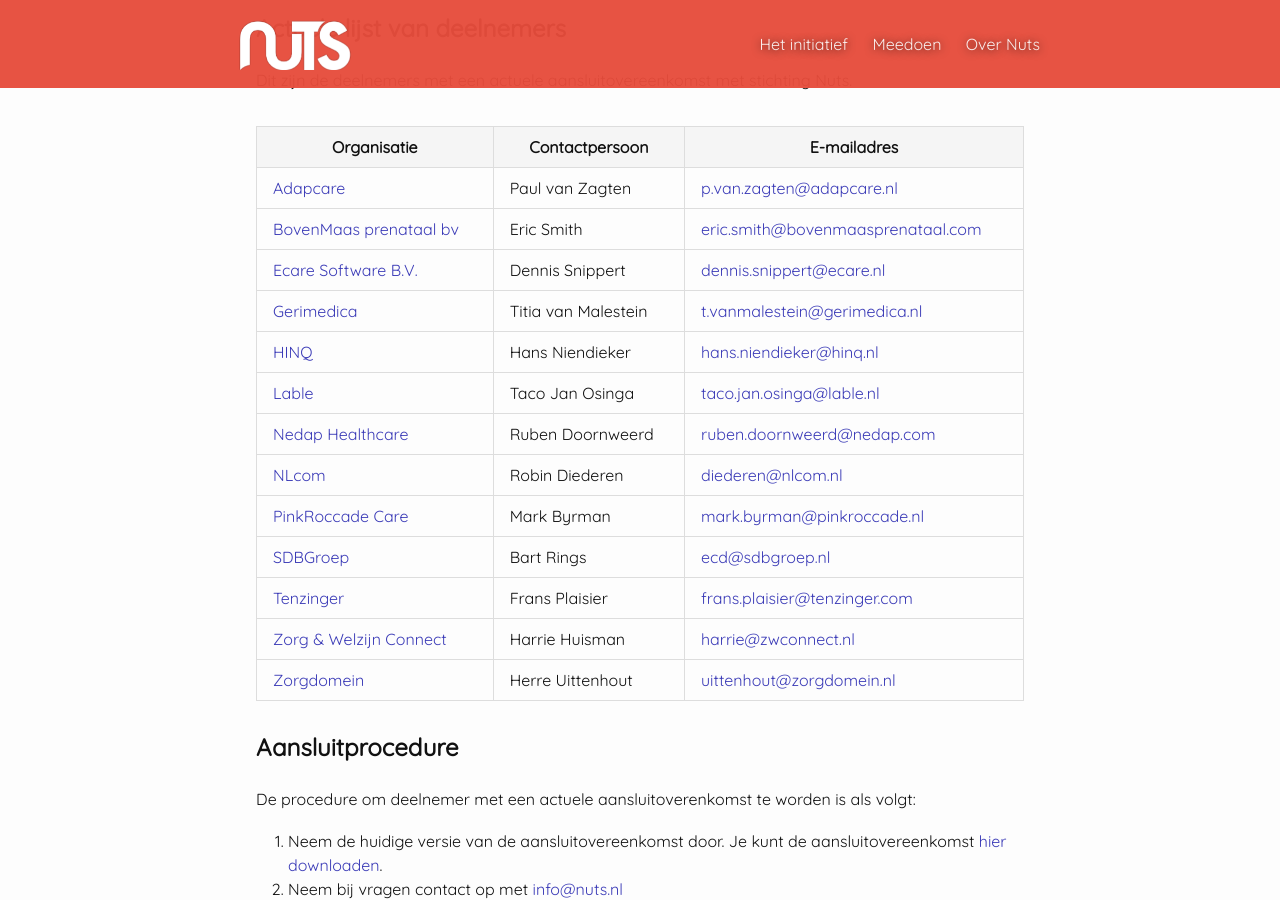
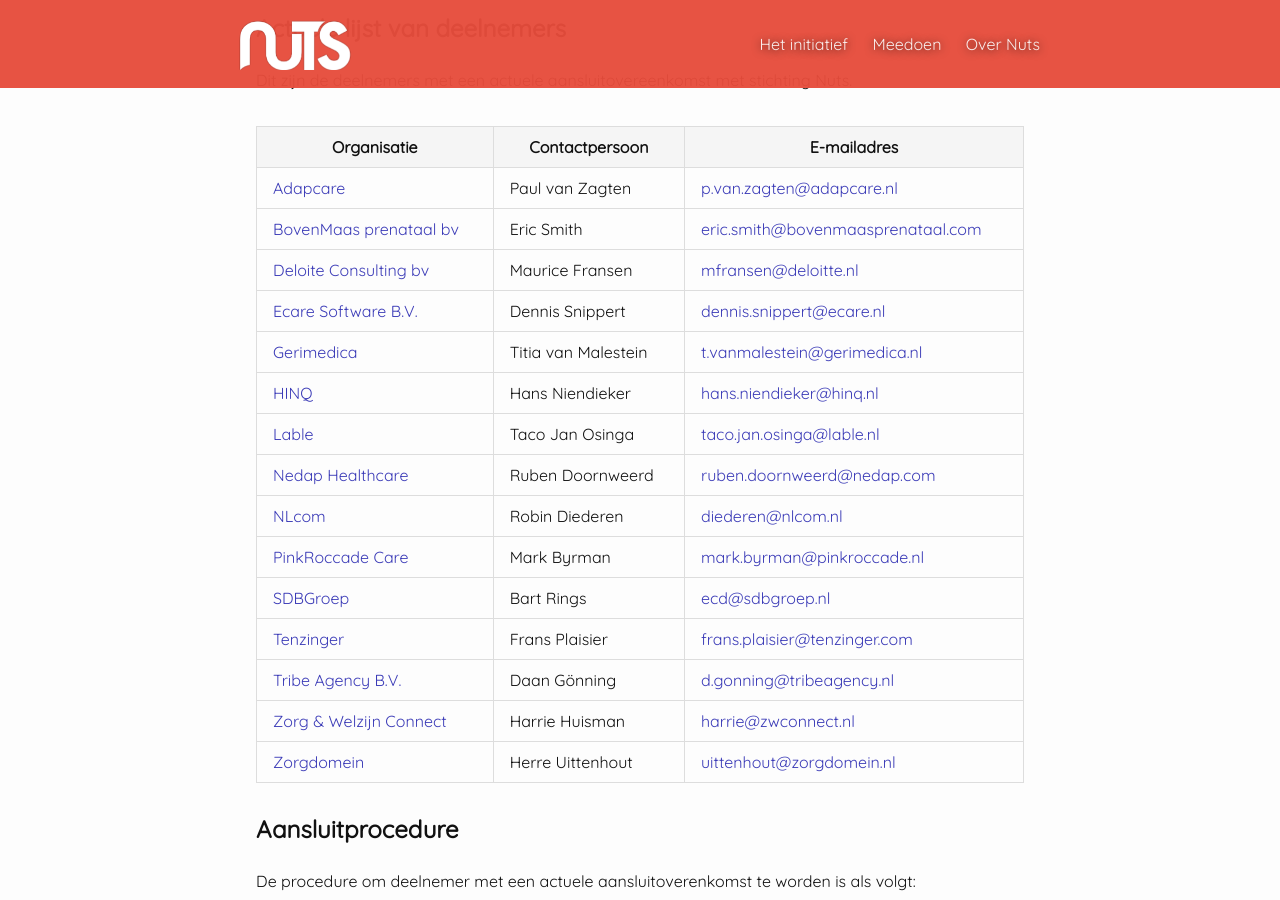
Before and after one commit to nuts-foundation/nuts-webpresence, a Jekyll site: the page built from aangesloten.md, in a window 1280 px wide and 900 px high, scrolled down 704 px. Built offline with Jekyll 4.4.1, drawn with Linux system fonts in a browser that asks for light colours; some of the changed text lies outside the part shown.

Commit message:
Update aangesloten.md
Deloitte en Tribe agency als deelnemers toegevoegd en update over kamer van koophandel naam en nummer in procedure.

```diff
--- a/aangesloten.md
+++ b/aangesloten.md
@@ -20,6 +20,7 @@
 |------------------------------------------------------------|---------------------|------------------------------------------------------------------------------------------|
 | [Adapcare](https://www.adapcare.nl)                        | Paul van Zagten     | <a href="mailto:p.van.zagten@adapcare.nl">p.van.zagten@adapcare.nl</a>                   |
 | [BovenMaas prenataal bv](https://bovenmaasprenataal.com/)  | Eric Smith          | <a href="mailto:eric.smith@bovenmaasprenataal.com">eric.smith@bovenmaasprenataal.com</a> |
+| [Deloite Consulting bv](https://www2.deloitte.com/nl/nl/services/consulting-deloitte.html)  | Maurice Fransen          | <a href="mailto:mfransen@deloitte.nl">mfransen@deloitte.nl</a> |
 | [Ecare Software B.V.](https://ecare.nl)                    | Dennis Snippert     | <a href="mailto:dennis.snippert@ecare.nl">dennis.snippert@ecare.nl</a>                   |
 | [Gerimedica](https://www.gerimedica.nl)                    | Titia van Malestein | <a href="mailto:t.vanmalestein@gerimedica.nl">t.vanmalestein@gerimedica.nl</a>           |
 | [HINQ](https://hinq.nl/)                                   | Hans Niendieker     | <a href="mailto:hans.niendieker@hinq.nl">hans.niendieker@hinq.nl</a>                     |
@@ -29,6 +30,7 @@
 | [PinkRoccade Care](https://www.pinkroccade-healthcare.nl/) | Mark Byrman         | <a href="mailto:mark.byrman@pinkroccade.nl">mark.byrman@pinkroccade.nl</a>               |
 | [SDBGroep](https://www.sdbgroep.nl)                        | Bart Rings          | <a href="mailto:ecd@sdbgroep.nl">ecd@sdbgroep.nl</a>                                     |
 | [Tenzinger](https://tenzinger.com/)                        | Frans Plaisier      | <a href="mailto:frans.plaisier@tenzinger.com">frans.plaisier@tenzinger.com</a>           |
+| [Tribe Agency B.V.](https://tribeagency.nl/)  | Daan Gönning         | <a href="mailto:d.gonning@tribeagency.nl">d.gonning@tribeagency.nl</a> |
 | [Zorg & Welzijn Connect](https://www.zwconnect.nl/)        | Harrie Huisman      | <a href="mailto:harrie@zwconnect.nl">harrie@zwconnect.nl</a>                             |
 | [Zorgdomein](https://zorgdomein.com/)                      | Herre Uittenhout    | <a href="mailto:uittenhout@zorgdomein.nl">uittenhout@zorgdomein.nl</a>                   |
 
```
Also changed, not shown: other parts of aangesloten.md (+3 -2 lines).
